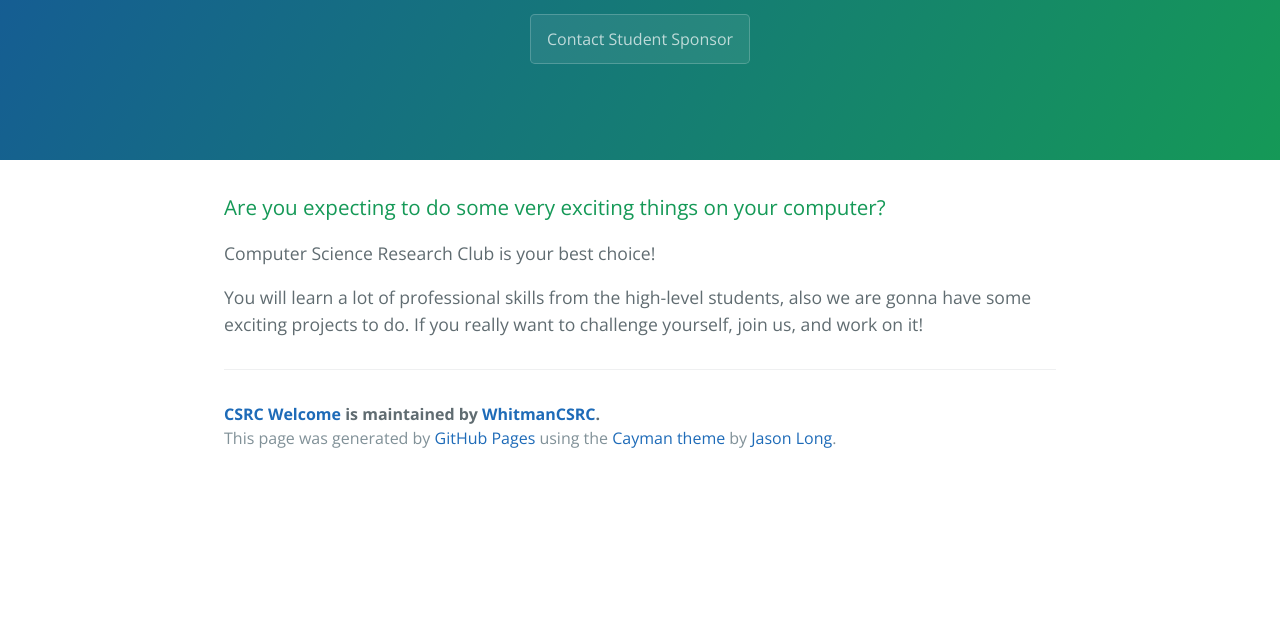
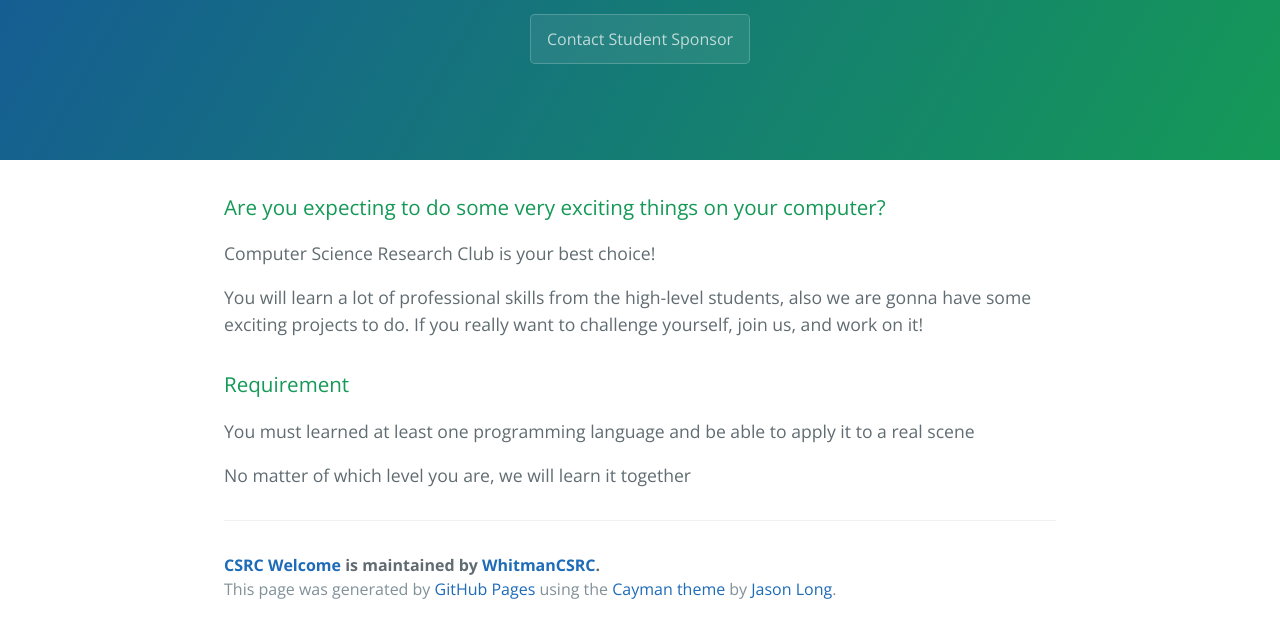
Before and after one commit to WhitmanCSRC/csrc.github.io, a plain HTML site: page index.html in a window 1280 px wide. Shown: the part 254-887 px from the top of the page. Before the commit the page ends 800 px from the top, so only its background shows below. Drawn offline with nearby package versions, Linux system fonts and the light colour scheme.

Commit message:
Update index.html

```diff
--- a/index.html
+++ b/index.html
@@ -20,6 +20,9 @@
       <h3>Are you expecting to do some very exciting things on your computer?</h3>
       <p>Computer Science Research Club is your best choice!</p>
       <p>You will learn a lot of professional skills from the high-level students, also we are gonna have some exciting projects to do. If you really want to challenge yourself, join us, and work on it!</p>
+      <h3>Requirement</h3>
+      <p>You must learned at least one programming language and be able to apply it to a real scene</p>
+      <p>No matter of which level you are, we will learn it together</p>
       <footer class="site-footer">
         <span class="site-footer-owner"><a href="https://github.com/WhitmanCSRC/welcome">CSRC Welcome</a> is maintained by <a href="https://github.com/WhitmanCSRC">WhitmanCSRC</a>.</span>
 
```
